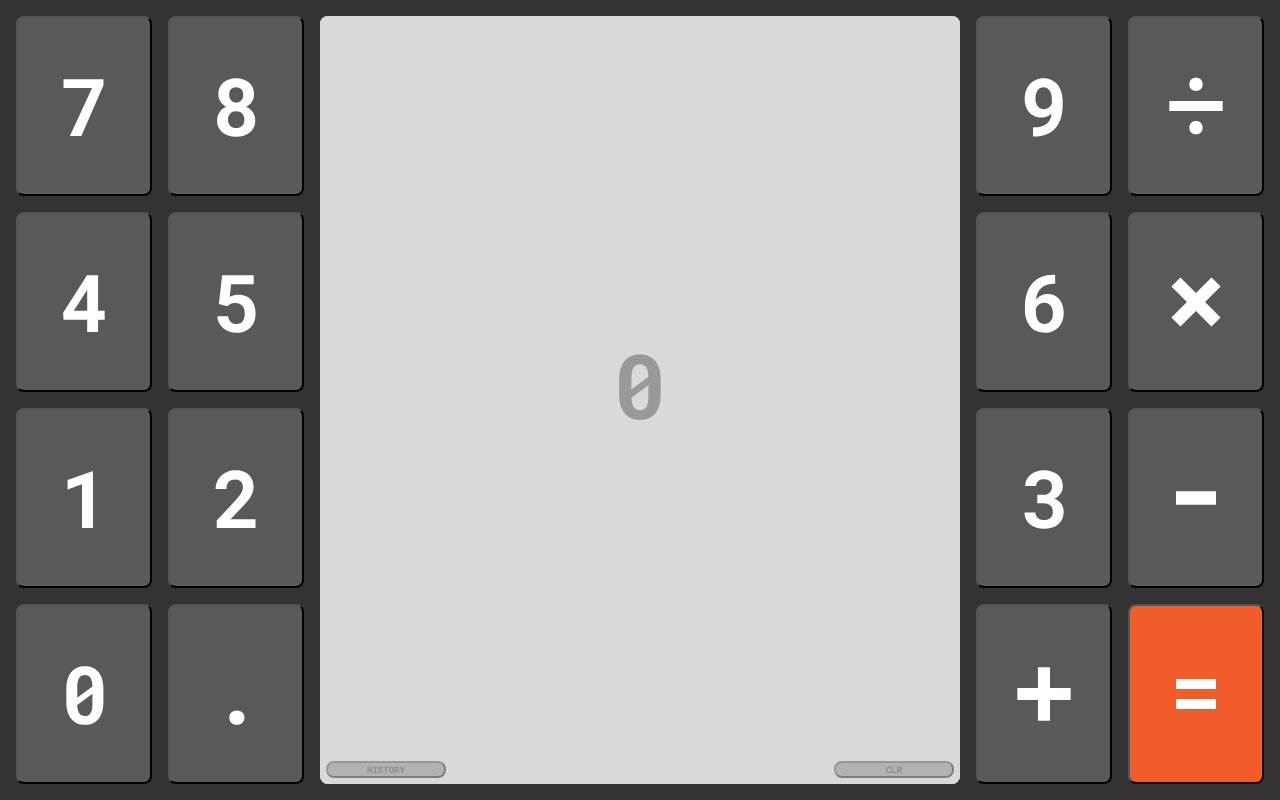
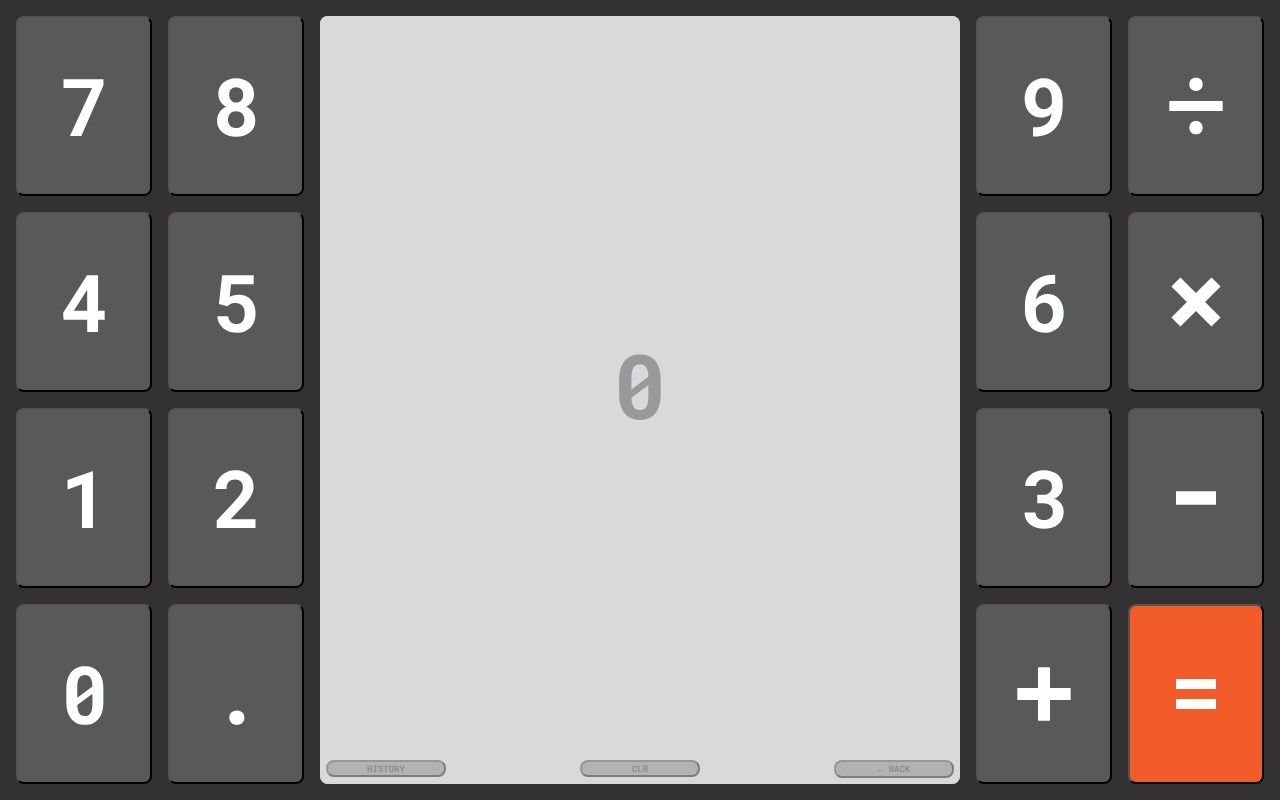
Before and after one commit to gzamaury/javascript-calculator, a React (Create React App) app: page / in a window 1280 px wide. Built offline with nearby package versions, Linux system fonts and the light colour scheme.

Commit message:
add: backspace button

```diff
--- a/src/component/Calculator/Calculator.js
+++ b/src/component/Calculator/Calculator.js
@@ -239,6 +239,22 @@ function Calculator() {
     return [...inputArray, `${keyChar}${result}`];
   }
 
+  const handleBackspace = () => {
+    setCurrentInput((prevInput) => {
+      const lastElem = prevInput[prevInput.length - 1];
+
+      if (prevInput.length <= 1 && lastElem.length === 1) {
+        return ["0"];
+      }
+
+      if (lastElem.length === 1) {
+        return [...prevInput.slice(0, -1)];
+      }
+
+      return [...prevInput.slice(0, -1), lastElem.slice(0, -1)];
+    });
+  };
+
   return (
     <div className="cal-container">
       <div id="calculator">
@@ -250,6 +266,8 @@ function Calculator() {
             clearDisplay={handleClearDisplay}
             showHistory={showHistory}
             toggleHistory={handleToggleHistory}
+            backspace={handleBackspace}
+            isPrevResult={prevResult !== null}
           />
         </div>
         <div id="kb-left" className="kb-section">
--- a/src/component/Display/Display.css
+++ b/src/component/Display/Display.css
@@ -94,6 +94,14 @@
   color: rgba(var(--bar-btn-color), 0.3);
 }
 
+.bar-btn-hidden {
+  display: none;
+}
+
+.bar-btn-visible {
+  display: initial;
+}
+
 @media only screen and (orientation: portrait) {
   .dsp-content {
     font-size: 7vh;
--- a/src/component/Display/Display.js
+++ b/src/component/Display/Display.js
@@ -9,6 +9,8 @@ function Display({
   clearDisplay,
   showHistory,
   toggleHistory,
+  backspace,
+  isPrevResult,
 }) {
   const isHistoryEmpty = history.length === 0 || history[0].length < 1;
   const historyBtnClass = isHistoryEmpty
@@ -23,13 +25,23 @@ function Display({
     ? buildHistory(history)
     : buildOperation(currentInput);
 
+  const backspaceBtnText = "← BACK";
+  const backspaceBtnDisabled =
+    (isDisplayEmpty && !isPrevResult) || isPrevResult;
+  const backspaceBtnClassDisabled = backspaceBtnDisabled
+    ? " bar-btn-disabled"
+    : " bar-btn-enabled";
+  const backspaceBtnClassHidden = showHistory
+    ? " bar-btn-hidden"
+    : " bar-btn-visible";
+
   let clearBtnText = "CLR";
   let historyBtnText = "HISTORY";
-  let clerBtnDisabled = isDisplayEmpty;
+  let clearBtnDisabled = isDisplayEmpty;
   if (showHistory) {
     clearBtnText = "CLR HISTORY";
     historyBtnText = "CLOSE HISTORY";
-    clerBtnDisabled = isHistoryEmpty;
+    clearBtnDisabled = isHistoryEmpty;
   }
 
   return (
@@ -42,10 +54,19 @@ function Display({
         </div>
         <div id="dsp-bar-btn" className="dsp-bar-btn">
           <button
+            id="backspace"
+            className={`bar-btn-item${backspaceBtnClassHidden}${backspaceBtnClassDisabled}`}
+            type="button"
+            disabled={backspaceBtnDisabled}
+            onClick={backspace}
+          >
+            {backspaceBtnText}
+          </button>
+          <button
             id="clear"
             className={`bar-btn-item${clearBtnClassDisabled}`}
             type="button"
-            disabled={clerBtnDisabled}
+            disabled={clearBtnDisabled}
             onClick={clearDisplay}
           >
             {clearBtnText}
@@ -74,6 +95,8 @@ Display.propTypes = {
   clearDisplay: PropTypes.func.isRequired,
   showHistory: PropTypes.bool.isRequired,
   toggleHistory: PropTypes.func.isRequired,
+  backspace: PropTypes.func.isRequired,
+  isPrevResult: PropTypes.bool.isRequired,
 };
 
 export default Display;
```
